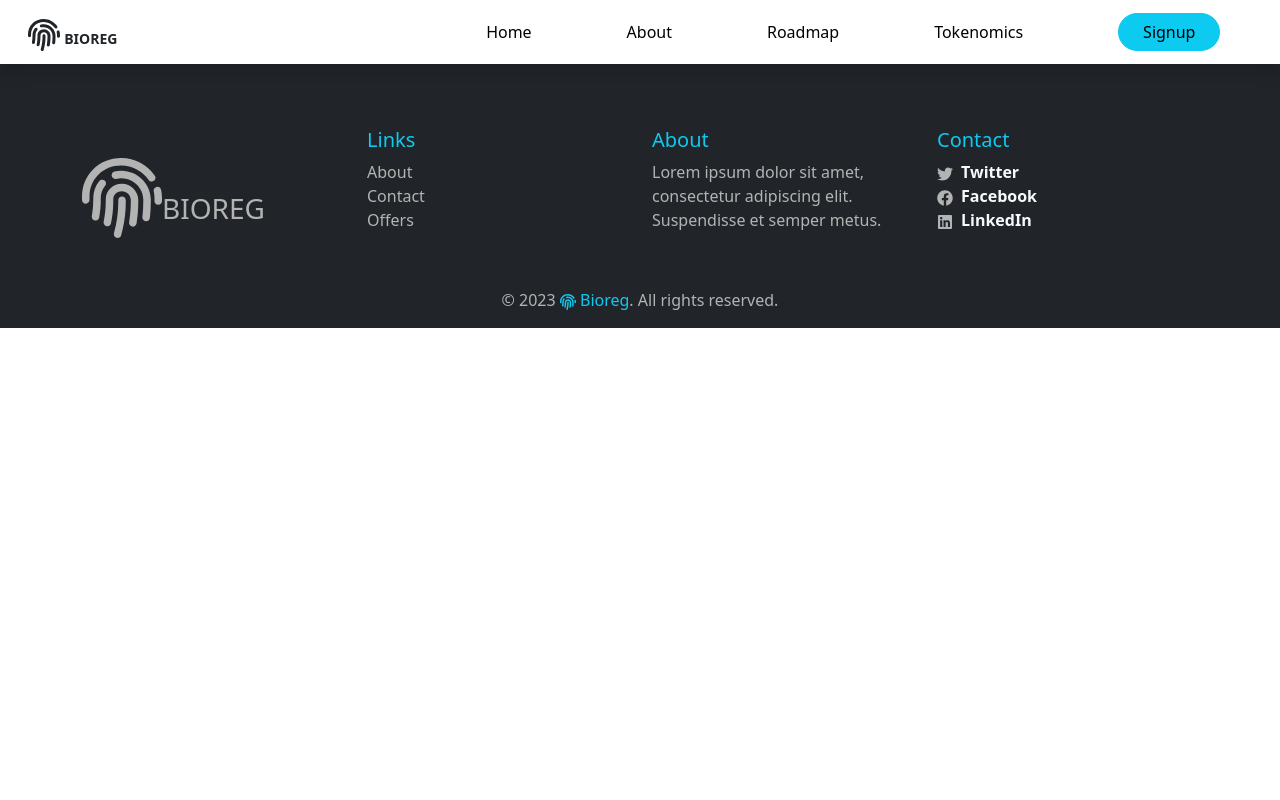
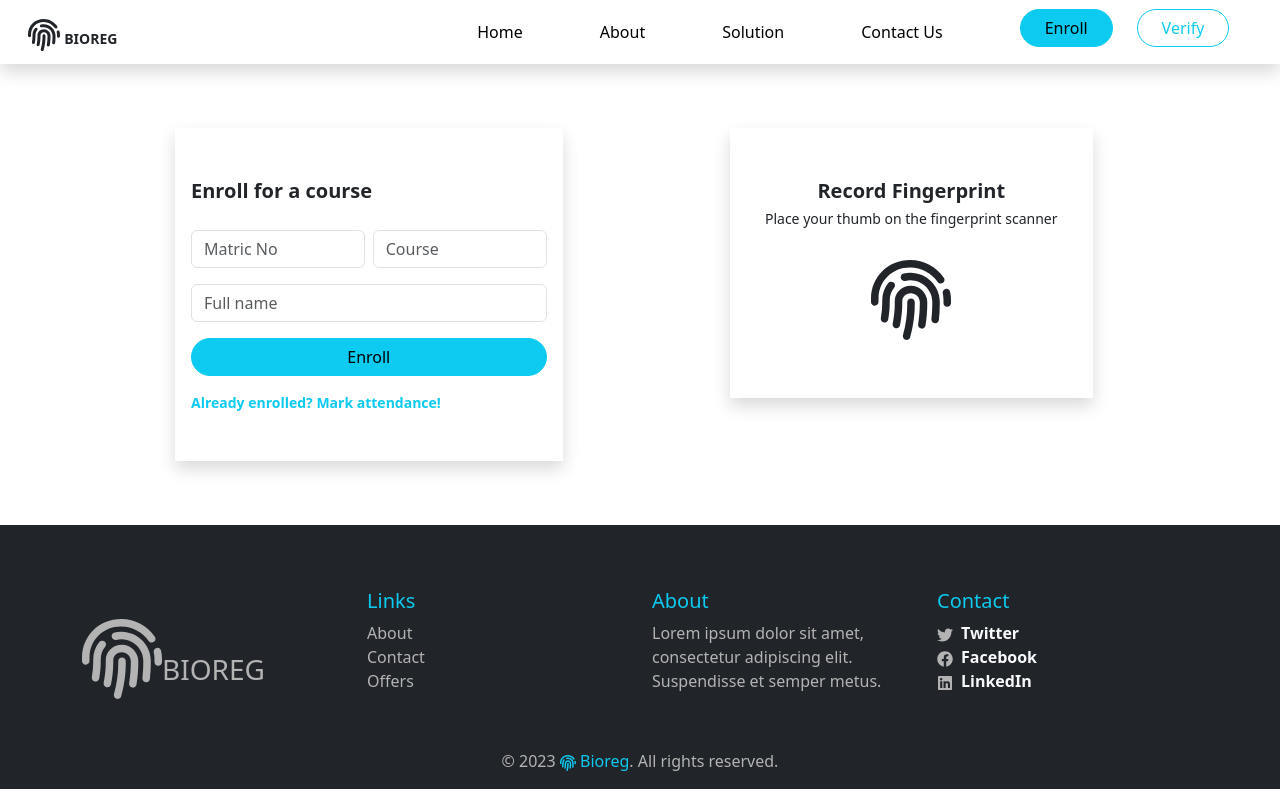
Before and after one commit to Sheriff10/bioreg, a React (Create React App) app: page /enroll in a window 1280 px wide. Built offline with nearby package versions, Linux system fonts and the light colour scheme.

Commit message:
edited pages and component; made them responsive

```diff
--- a/src/App.js
+++ b/src/App.js
@@ -14,8 +14,8 @@ function App() {
          <Header />
          <Routes>
             <Route index element={<Home />} />
-            <Route path="/signup" element={<Signup />} />
-            <Route path="/login" element={<Login />} />
+            <Route path="/enroll" element={<Signup />} />
+            <Route path="/verify" element={<Login />} />
          </Routes>
          <Footer />
       </div>
--- a/src/components/about.jsx
+++ b/src/components/about.jsx
@@ -2,7 +2,7 @@ import React from "react";
 
 export default function About() {
    return (
-      <div className="about bg-info py-5">
+      <div className="about bg-info py-5" id="about">
          <div className="container py-5">
             <div className="row align-items-center">
                <div className="col-lg-6 col-sm-6 mb-4 col-12">
--- a/src/components/contact.jsx
+++ b/src/components/contact.jsx
@@ -25,7 +25,7 @@ const ContactUs = () => {
    };
 
    return (
-      <div className="contact">
+      <div className="contact" id="contact">
          <div className="container py-5">
             <div className="row align-items-center">
                {/* Social Media Section */}
--- a/src/components/header.jsx
+++ b/src/components/header.jsx
@@ -1,4 +1,5 @@
 import { FaFingerprint } from "react-icons/fa";
+import { Link } from "react-router-dom";
 
 // import pdf from '../../public/TRIADDAO_whitepaper.pdf'
 const Header = () => {
@@ -24,28 +25,44 @@ const Header = () => {
                     alt="traidDao"
                     className="header-logo"
                   /> */}
-                  <span className="ms-3 fw-bold"><span className="fs-2"><FaFingerprint /></span> <small>BIOREG</small></span>
+                        <Link className="text-dark" to={"/"}>
+                           <span className="ms-3 fw-bold">
+                              <span className="fs-2">
+                                 <FaFingerprint />
+                              </span>{" "}
+                              <small>BIOREG</small>
+                           </span>
+                        </Link>
                      </div>
                   </div>
                   <div className="col-8 ">
                      <div className="menu-con">
                         <ul>
                            <li>
-                      <a href="#">Home</a>
+                              <a href="/#">Home</a>
                            </li>
                            <li>
-                      <a href="#about">About</a>
+                              <a href="/#about">About</a>
                            </li>
                            <li>
-                      <a href="#roadmap">Roadmap</a>
+                              <a href="#solution">Solution</a>
                            </li>
                            <li>
-                      <a href="#tk">Tokenomics</a>
+                              <a href="#contact">Contact Us</a>
                            </li>
                            <li>
-                      <a href="#" download>
-                        <div className="btn btn-info px-4 rounded-pill">Signup</div>
-                      </a>
+                              <div className="row">
+                                 <Link to={"/enroll"} className="col-lg-6 mb-2">
+                                    <div className="btn btn-info px-4 w-100 rounded-pill">
+                                       Enroll
+                                    </div>
+                                 </Link>
+                                 <Link to={"/verify"} className="col-lg-6 mb-2">
+                                    <div className="btn btn-outline-info px-4 w-100 rounded-pill">
+                                       Verify
+                                    </div>
+                                 </Link>
+                              </div>
                            </li>
                         </ul>
                      </div>
--- a/src/components/intro.jsx
+++ b/src/components/intro.jsx
@@ -1,6 +1,8 @@
 import React from "react";
+import { useNavigate } from "react-router-dom";
 
 export default function Intro() {
+   const navi = useNavigate()
    return (
       <div className="intro">
          <div className="bg-wrap">
@@ -13,12 +15,12 @@ export default function Intro() {
                         <span>Making impersonation impossible</span>
                      </div>
                      <div className="btn-wrap d-flex gap-3 justify-content-between">
-                        <button className="btn btn-info px-5 rounded-pill col">
-                           Signup
+                        <button className="btn btn-info rounded-pill col" onClick={navi('/enroll')}>
+                           Enroll
                         </button>
-                        <button className="btn btn-outline-info px-5 rounded-pill col">
-                           Login
-                        </button>
+                        <a href="#about" className="btn btn-outline-info rounded-pill col">
+                           About Bioreg
+                        </a>
                      </div>
                   </div>
                </div>
--- a/src/components/solution.jsx
+++ b/src/components/solution.jsx
@@ -23,7 +23,7 @@ export default function Solution() {
       ),
    ];
    return (
-      <div className="solution py-5">
+      <div className="solution py-5" id="solution">
          <div className="container">
             <div className="heading mb-5">
                <span className="badge bg-info">SOLUTIONS</span>
--- a/src/header.css
+++ b/src/header.css
@@ -97,7 +97,7 @@ header {
       transition: all 0.5s ease-in-out;
     }
     header ul li a {
-      color: #000;
+      color: #fff;
     }
     header .menu-con {
       transition: all 1s cubic-bezier(0.23, -0.6, 0.81, 1.61);
--- a/src/pages/Login.jsx
+++ b/src/pages/Login.jsx
@@ -123,7 +123,7 @@ export default function Login() {
                   {/* Info */}
                   <div className="d-flex mt-3 pb-4">
                      <small>
-                        <Link to={"/signup"} className="text-info fw-bold">
+                        <Link to={"/enroll"} className="text-info fw-bold">
                            Not enrolled in this course? Enroll now!
                         </Link>
                      </small>
--- a/src/pages/Signup.jsx
+++ b/src/pages/Signup.jsx
@@ -14,7 +14,7 @@ export default function Signup() {
    const [loading, setLoading] = useState(false);
    const [success, setSuccess] = useState(false);
 
-   const navi = useNavigate();
+   const navi = useNavigate()
 
    const handleSubmit = async (e) => {
       e.preventDefault();
@@ -33,14 +33,14 @@ export default function Signup() {
    };
    const handleSuccess = () => {
       setSuccess(false);
-      navi("/verify");
+      navi('/verify')
    };
    return (
       <div className="auth-form signup" onSubmit={handleSubmit}>
          <div className="container wrap py-3">
-            <div className="d-flex flex-wrap gap-5 col-lg-10 mx-auto">
+            <div className="row justify-content-between flex-wrap  col-lg-10 mx-auto">
                {/* Text-Form section */}
-               <div className="col py-5 px-3 my-5 shadow">
+               <div className="col-md-5 py-5 px-3 my-5 shadow">
                   {success && (
                      <EnrollSuccess
                         message={`Congratulation ${fullname}! You have successfully enrolled for ${course} course with matric number ${matric}. Proceed to mark attendance for this course `}
@@ -118,7 +118,7 @@ export default function Signup() {
                      {/* Info */}
                      <div className="d-flex mt-3">
                         <small>
-                           <Link to={"/login"} className="text-info fw-bold">
+                           <Link to={"/verify"} className="text-info fw-bold">
                               Already enrolled? Mark attendance!
                            </Link>
                         </small>
@@ -126,7 +126,7 @@ export default function Signup() {
                   </form>
                </div>
                {/* Fingerprint Record section */}
-               <div className="col">
+               <div className="col-md-5">
                   <div className="record-wrap py-5 px-3 my-5 shadow text-center">
                      <div className="heading">
                         <span className="fw-bold fs-5">Record Fingerprint</span>
```
Lines whose indentation alone changed are shown as unchanged.
